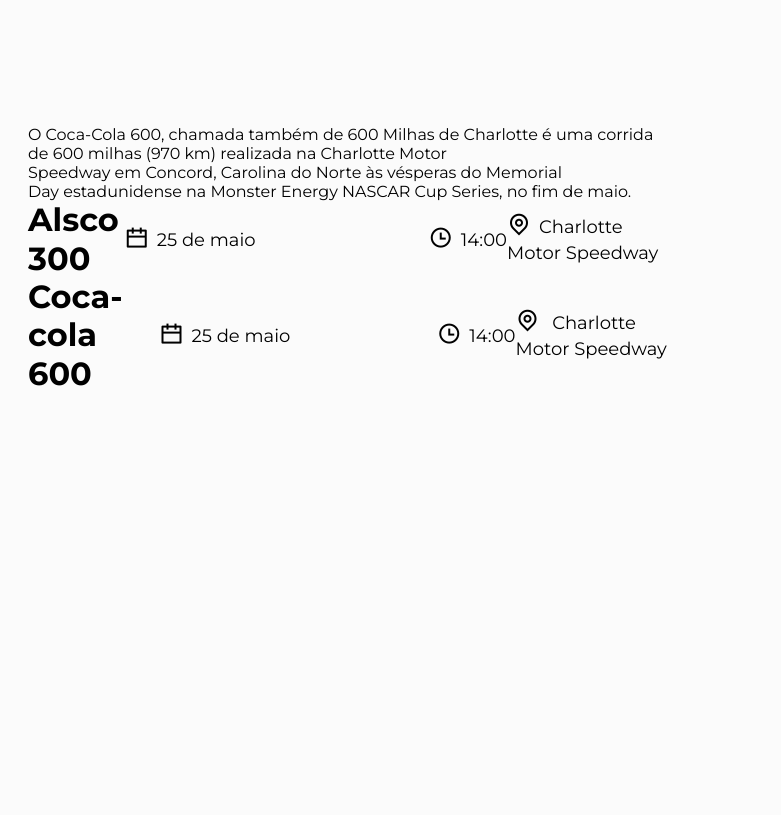
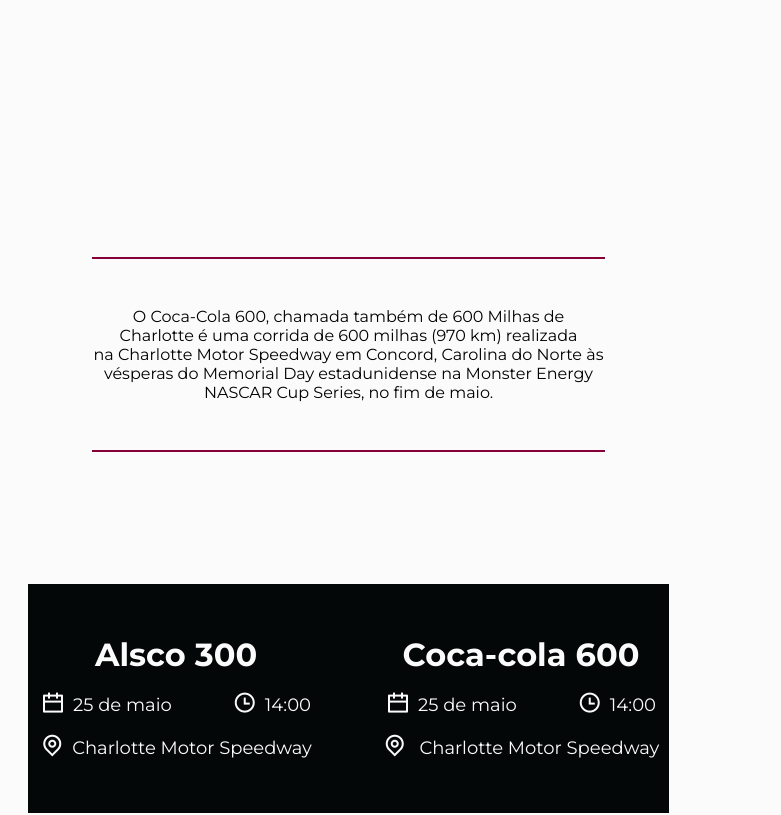
Before and after one commit to luannasantanna/JGR---JoeGibbsRacing, a plain HTML site: page index.html in a window 1280 px wide. Shown: the part 2960-3775 px from the top of the page, 499-1280 px from the left. Drawn offline with nearby package versions, Linux system fonts and the light colour scheme; a script that the page names is missing.

Commit message:
style: estilos da section proxima corrida

```diff
--- a/css/style.css
+++ b/css/style.css
@@ -371,3 +371,49 @@ header {
 .galeria__foto--6 {
     grid-area: foto6;
 }
+
+/* Corrida */
+.corrida__informacoes {
+    max-width: 800px;
+    display: grid;
+    grid-template-rows: repeat(3, 1fr);
+    grid-template-areas:
+        "info1"
+        "info1"
+        "info2";
+}
+
+.corrida__informacao-1 {
+    grid-area: info1;
+    display: flex;
+    justify-content: center;
+    align-items: center;
+}
+
+.corrida__informacao-1 p {
+    width: 80%;
+    text-align: center;
+    padding: 3rem 0;
+    border-top: 2px solid var(--red);
+    border-bottom: 2px solid var(--red);
+}
+
+.corrida__informacao-2 {
+    grid-area: info2;
+    display: flex;
+    justify-content: center;
+    align-items: center;
+    gap: 4rem;
+    background-color: var(--black);
+    color: var(--white);
+}
+
+.item--data-hora {
+    max-width: 270px;
+}
+
+.informacao-2__item {
+    max-width: 281px;
+    flex-direction: column;
+    gap: 1rem;
+}
```
